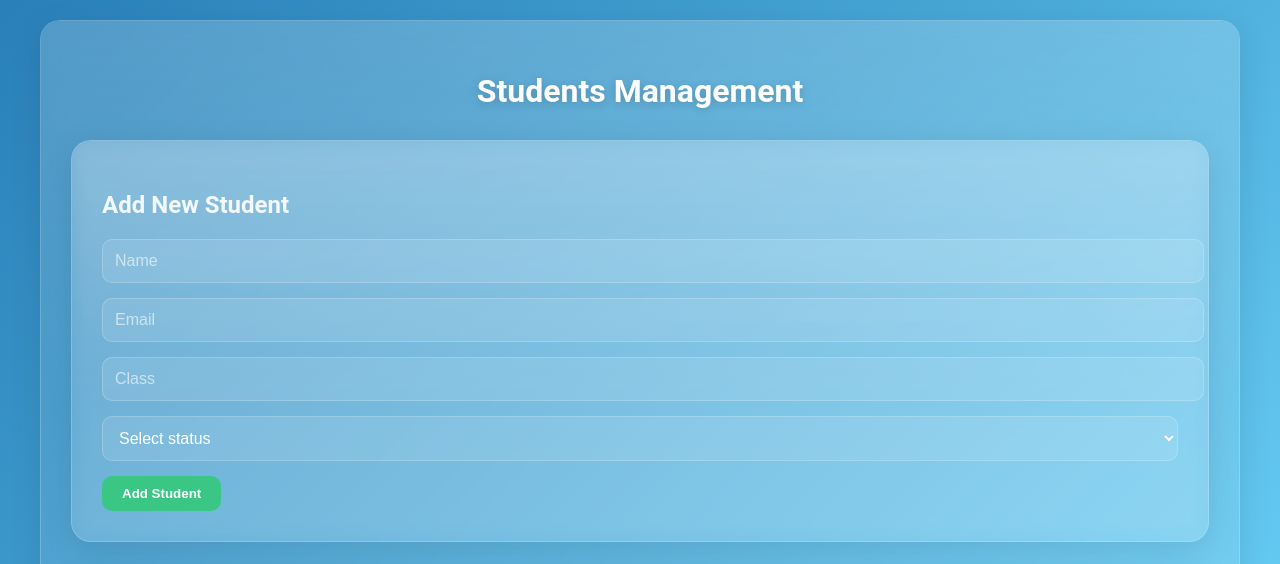
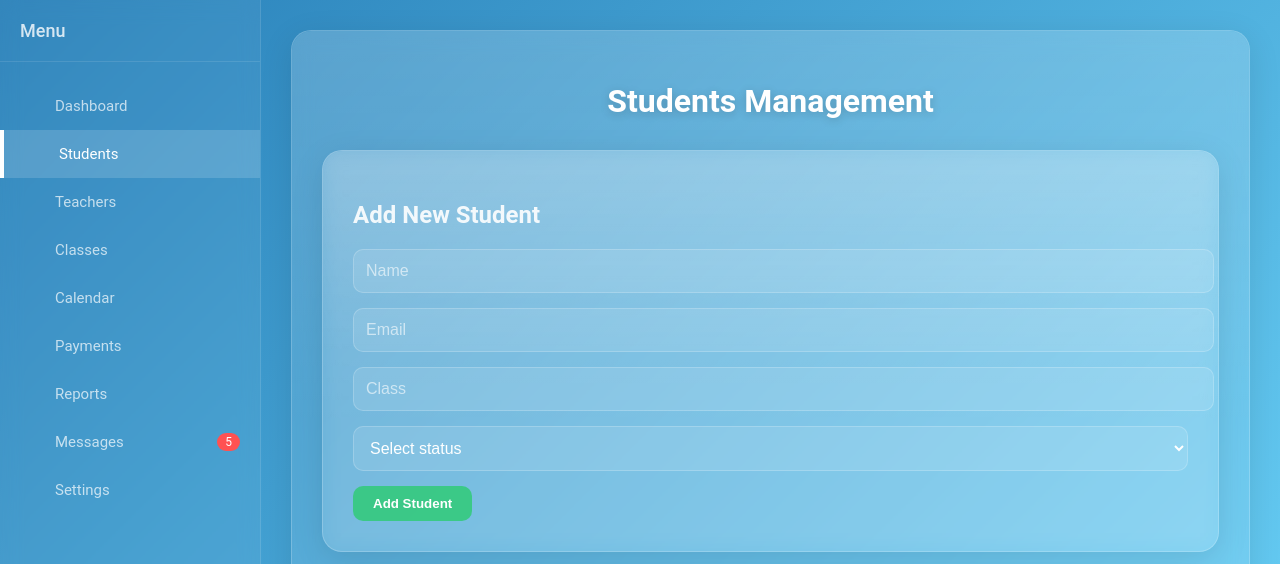
Before and after one commit to year-3-projects-cti/WP2, a Vue app in the folder frontend/: page /students in a window 1280 px wide. Shown: the top 564 px of the page. Built offline with nearby package versions, Linux system fonts and the light colour scheme; no server answers; sample sign-in values are in the browser's storage.

Commit message:
Sidebar Component

```diff
--- /dev/null
+++ b/frontend/src/components/SideBar.vue
@@ -0,0 +1,150 @@
+<template>
+    <aside class="sidebar">
+      <nav>
+        <div class="sidebar-header">
+          <h3>Menu</h3>
+        </div>
+        <ul class="sidebar-menu">
+          <li class="menu-item" :class="{ active: isActive('/interface') }">
+            <router-link to="/interface">
+              <i class="fas fa-tachometer-alt"></i>
+              <span>Dashboard</span>
+            </router-link>
+          </li>
+          <li class="menu-item" :class="{ active: isActive('/students') }">
+            <router-link to="/students">
+              <i class="fas fa-user-graduate"></i>
+              <span>Students</span>
+            </router-link>
+          </li>
+          <li class="menu-item" :class="{ active: isActive('/teachers') }">
+            <router-link to="/teachers">
+              <i class="fas fa-chalkboard-teacher"></i>
+              <span>Teachers</span>
+            </router-link>
+          </li>
+          <li class="menu-item" :class="{ active: isActive('/classes') }">
+            <router-link to="/classes">
+              <i class="fas fa-chalkboard"></i>
+              <span>Classes</span>
+            </router-link>
+          </li>
+          <li class="menu-item" :class="{ active: isActive('/calendar') }">
+            <router-link to="/calendar">
+              <i class="fas fa-calendar-alt"></i>
+              <span>Calendar</span>
+            </router-link>
+          </li>
+          <li class="menu-item" :class="{ active: isActive('/payments') }">
+            <router-link to="/payments">
+              <i class="fas fa-credit-card"></i>
+              <span>Payments</span>
+            </router-link>
+          </li>
+          <li class="menu-item" :class="{ active: isActive('/reports') }">
+            <router-link to="/reports">
+              <i class="fas fa-chart-line"></i>
+              <span>Reports</span>
+            </router-link>
+          </li>
+          <li class="menu-item" :class="{ active: isActive('/messages') }">
+            <router-link to="/messages">
+              <i class="fas fa-comments"></i>
+              <span>Messages</span>
+              <span class="menu-badge">5</span>
+            </router-link>
+          </li>
+          <li class="menu-item" :class="{ active: isActive('/settings') }">
+            <router-link to="/settings">
+              <i class="fas fa-cog"></i>
+              <span>Settings</span>
+            </router-link>
+          </li>
+        </ul>
+      </nav>
+    </aside>
+  </template>
+
+  <script setup>
+  import { useRoute } from 'vue-router'
+
+  const route = useRoute()
+
+  function isActive(path) {
+    return route.path.startsWith(path)
+  }
+  </script>
+
+<style scoped>
+/* Sidebar styles */
+.sidebar {
+  width: 260px;
+  background: rgba(255, 255, 255, 0.05);
+  backdrop-filter: blur(10px);
+  -webkit-backdrop-filter: blur(10px);
+  border-right: 1px solid rgba(255, 255, 255, 0.1);
+  padding: 20px 0;
+  z-index: 4;
+  transition: all 0.3s ease;
+}
+
+.sidebar-header {
+  padding: 0 20px 20px;
+  border-bottom: 1px solid rgba(255, 255, 255, 0.1);
+  margin-bottom: 20px;
+}
+
+.sidebar-header h3 {
+  font-size: 18px;
+  font-weight: 500;
+  color: rgba(255, 255, 255, 0.8);
+  margin: 0;
+}
+
+.sidebar-menu {
+  list-style: none;
+  padding: 0;
+  margin: 0;
+}
+
+.menu-item {
+  position: relative;
+}
+
+.menu-item a {
+  display: flex;
+  align-items: center;
+  padding: 15px 20px;
+  color: rgba(255, 255, 255, 0.7);
+  text-decoration: none;
+  transition: all 0.3s ease;
+  font-size: 15px;
+}
+
+.menu-item a i {
+  margin-right: 15px;
+  font-size: 18px;
+  width: 20px;
+  text-align: center;
+}
+
+.menu-item a:hover {
+  background: rgba(255, 255, 255, 0.1);
+  color: white;
+}
+
+.menu-item.active a {
+  background: rgba(255, 255, 255, 0.15);
+  color: white;
+  border-left: 4px solid white;
+}
+
+.menu-badge {
+  background: #ff5252;
+  color: white;
+  font-size: 12px;
+  border-radius: 50px;
+  padding: 2px 8px;
+  margin-left: auto;
+}
+</style>
--- a/frontend/src/views/interface/InterfaceView.vue
+++ b/frontend/src/views/interface/InterfaceView.vue
@@ -33,7 +33,8 @@
       </header>
 
       <div class="main-container">
-        <!-- Sidebar -->
+        <Sidebar />
+        <!-- Sidebar
         <aside class="sidebar">
           <nav>
             <div class="sidebar-header">
@@ -97,7 +98,7 @@
               </li>
             </ul>
           </nav>
-        </aside>
+        </aside> -->
 
         <!-- Main content -->
         <main class="main-content">
@@ -217,6 +218,7 @@
   <script setup>
   import { ref, onMounted, computed } from 'vue'
   import { useStudentsStore } from '@/stores/studentsStore'
+  import Sidebar from '@/components/SideBar.vue'
 
   const studentsStore = useStudentsStore()
 
--- a/frontend/src/views/interface/StudentsView.vue
+++ b/frontend/src/views/interface/StudentsView.vue
@@ -1,6 +1,7 @@
 <template>
   <div class="dashboard-container">
     <div class="main-container">
+      <Sidebar />
       <main class="main-content">
         <div class="glass-panel">
           <h1 class="welcome-title">Students Management</h1>
@@ -91,6 +92,7 @@
 <script setup>
 import { ref, onMounted } from 'vue'
 import { useStudentsStore } from '@/stores/studentsStore'
+import Sidebar from '@/components/SideBar.vue'
 
 const studentsStore = useStudentsStore()
 
@@ -141,6 +143,7 @@ const cancelEdit = () => {
 onMounted(fetchStudents)
 </script>
   <style scoped>
+
   .students-table {
     width: 100%;
     border-collapse: collapse;
@@ -193,15 +196,19 @@ onMounted(fetchStudents)
 
 /* Main container styles */
 .main-container {
-  padding: 20px;
+  display: flex;
+  min-height: 100vh;
   position: relative;
   z-index: 1;
 }
 
 .main-content {
+  flex: 1;
+  padding: 30px;
   max-width: 1200px;
   margin: 0 auto;
   position: relative;
+  overflow-y: auto;
 }
 
 /* Glass effect styles */
--- a/frontend/src/views/interface/TeachersView.vue
+++ b/frontend/src/views/interface/TeachersView.vue
@@ -1,6 +1,7 @@
 <template>
     <div class="dashboard-container">
       <div class="main-container">
+        <Sidebar />
         <main class="main-content">
           <div class="glass-panel">
             <h1 class="welcome-title">Teachers Management</h1>
@@ -90,6 +91,7 @@
   <script setup>
   import { ref, onMounted } from 'vue'
   import { useTeachersStore } from '@/stores/teachersStore'
+  import Sidebar from '@/components/SideBar.vue'
 
   const teachersStore = useTeachersStore()
 
@@ -192,15 +194,19 @@
 
   /* Main container styles */
   .main-container {
-    padding: 20px;
-    position: relative;
-    z-index: 1;
+    display: flex;
+  min-height: 100vh;
+  position: relative;
+  z-index: 1;
   }
 
   .main-content {
-    max-width: 1200px;
-    margin: 0 auto;
-    position: relative;
+    flex: 1;
+  padding: 30px;
+  max-width: 1200px;
+  margin: 0 auto;
+  position: relative;
+  overflow-y: auto;
   }
 
   /* Glass effect styles */
```
Also changed, not shown: 1 other file (tests, documents, lock files or other folders).
